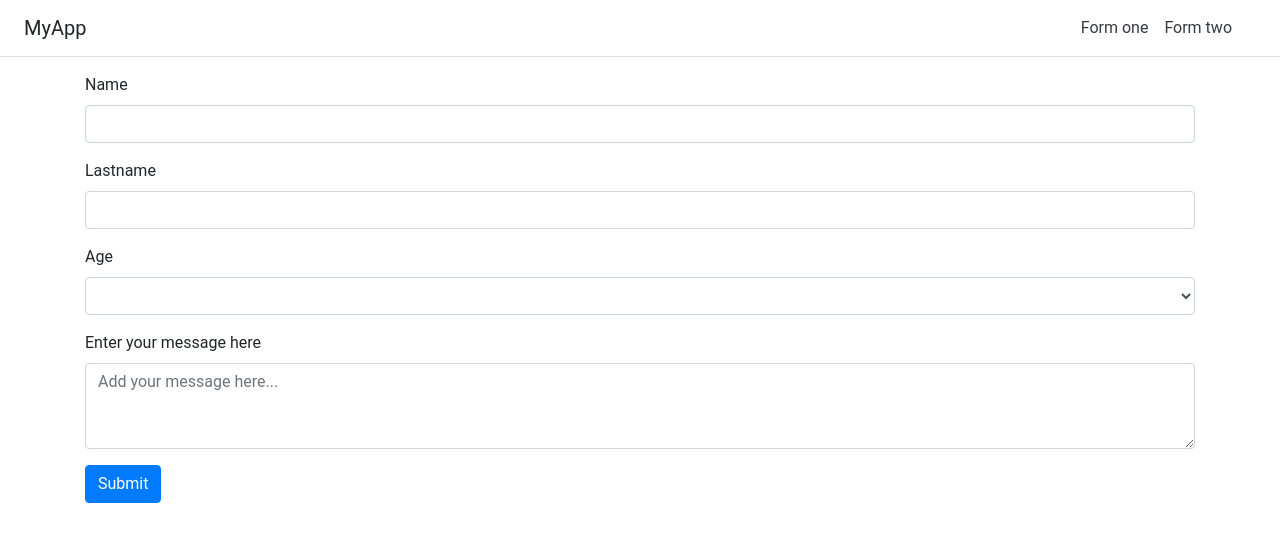
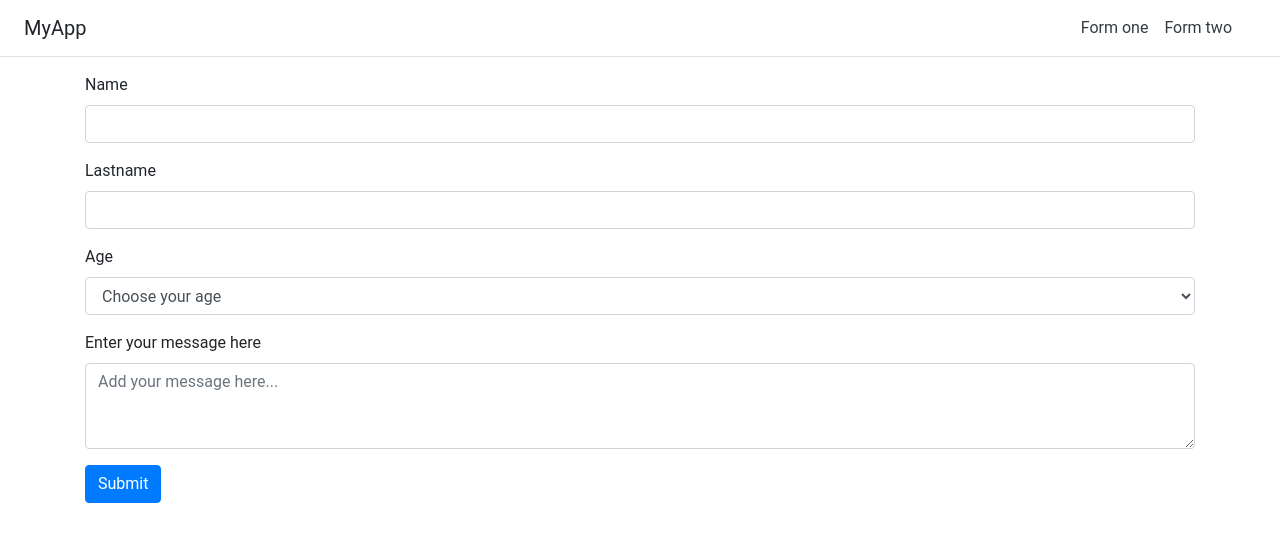
Before and after one commit to Densitty/react-lesson-max, a React (Create React App) app: page /formTwo in a window 1280 px wide. Shown: the top 542 px of the page. Built offline with nearby package versions, Linux system fonts and the light colour scheme.

Commit message:
creating form templates using Formik

```diff
--- a/package.json
+++ b/package.json
@@ -6,6 +6,7 @@
     "@testing-library/jest-dom": "^4.2.4",
     "@testing-library/react": "^9.3.2",
     "@testing-library/user-event": "^7.1.2",
+    "formik": "^2.2.9",
     "react": "^16.13.1",
     "react-dom": "^16.13.1",
     "react-router-dom": "^5.2.0",
--- a/src/Components/FormTwo/FormTwo.js
+++ b/src/Components/FormTwo/FormTwo.js
@@ -1,25 +1,139 @@
 import React, { Component } from "react";
+import { Formik } from "formik";
 
 class FormTwo extends Component {
   state = {
     maxAge: 80,
+    minAge: 18,
+    submitting: false,
+  };
+
+  generateAgeOptions = () => {
+    const ageArray = [];
+    for (let i = 1; i <= 80; i++) {
+      ageArray.push(i);
+    }
+
+    return ageArray.map((age) => {
+      return (
+        <option key={age} value={age}>
+          {age}
+        </option>
+      );
+    });
   };
 
   render() {
     return (
       <>
-        <form>
+        <Formik
+          initialValues={{ name: "", lastname: "", age: "", message: "" }}
+          validate={(values) => {
+            // console.log(values);
+            const errors = {};
+
+            if (!values.name) {
+              errors.name = "Please provide your name";
+            }
+
+            if (!values.lastname) {
+              errors.lastname = "Please provide your lastname";
+            }
+
+            if (values.age) {
+              if (parseInt(values.age) <= this.state.minAge) {
+                errors.age = `You have to be at least ${this.state.minAge} years old to use our service`;
+              }
+            } else {
+              errors.age = "Please provide your age";
+            }
+
+            if (!values.age) {
+              errors.message = "Message is required";
+            }
+
+            return errors;
+          }}
+          onSubmit={(values, { resetForm }) => {
+            // onSubmit will run only when validation is done
+            this.setState({ submitting: !this.state.submitting });
+            setTimeout(() => {
+              this.setState({ submitting: !this.state.submitting });
+              console.log(values);
+              // resetting the form element values
+              resetForm();
+            }, 2000);
+          }}
+        >
+          {({
+            values,
+            errors,
+            touched /*touched is like blur/focus*/,
+            handleChange,
+            handleBlur,
+            handleSubmit,
+            isSubmitting,
+          }) => {
+            return (
+              <form onSubmit={handleSubmit}>
                 <div className="form-group">
                   <label>Name</label>
-            <input type="text" className="form-control" name="name_input" />
+                  <input
+                    type="text"
+                    className="form-control"
+                    name="name"
+                    value={values.name}
+                    onChange={handleChange}
+                    onBlur={handleBlur}
+                    style={{
+                      borderColor: `${
+                        errors.name && touched.name ? "red" : ""
+                      }`,
+                    }}
+                  />
+                  {errors.name && touched.name && (
+                    <div style={{ color: "red" }}>{errors.name}</div>
+                  )}
                 </div>
+
                 <div className="form-group">
                   <label>Lastname</label>
-            <input type="text" className="form-control" name="lastname_input" />
+                  <input
+                    type="text"
+                    className="form-control"
+                    name="lastname"
+                    value={values.lastname}
+                    onChange={handleChange}
+                    onBlur={handleBlur}
+                    style={{
+                      borderColor: `${
+                        errors.lastname && touched.lastname ? "red" : ""
+                      }`,
+                    }}
+                  />
+                  {errors.lastname && touched.lastname && (
+                    <div style={{ color: "red" }}>{errors.lastname}</div>
+                  )}
                 </div>
+
                 <div className="form-group">
                   <label>Age</label>
-            <select name="age_input" className="form-control"></select>
+                  <select
+                    name="age"
+                    className="form-control"
+                    onChange={handleChange}
+                    onBlur={handleBlur}
+                    value={values.age}
+                    style={{
+                      borderColor: `${errors.age && touched.age ? "red" : ""}`,
+                    }}
+                  >
+                    <option value="">Choose your age</option>
+                    {this.generateAgeOptions()}
+                  </select>
+                  {errors.age && touched.age && (
+                    <div style={{ color: "red" }}>{errors.age}</div>
+                  )}
                 </div>
 
                 <div className="form-group">
@@ -28,18 +142,32 @@ class FormTwo extends Component {
                     rows="3"
                     placeholder="Add your message here..."
                     className="form-control"
+                    name="message"
+                    onChange={handleChange}
+                    onBlur={handleBlur}
+                    value={values.message}
+                    style={{
+                      borderColor: `${
+                        errors.message && touched.message ? "red" : ""
+                      }`,
+                    }}
                   ></textarea>
+                  {errors.message && touched.message && (
+                    <div style={{ color: "red" }}>{errors.message}</div>
+                  )}
                 </div>
 
                 <button
                   type="submit"
                   className="btn btn-primary"
-            onClick={(event) => this.submitForm(event)}
-            disabled={this.state.loading}
+                  disabled={this.state.submitting}
                 >
                   Submit
                 </button>
               </form>
+            );
+          }}
+        </Formik>
       </>
     );
   }
```
Also changed, not shown: 1 other file (tests, documents, lock files or other folders). Lines whose indentation alone changed are shown as unchanged.
